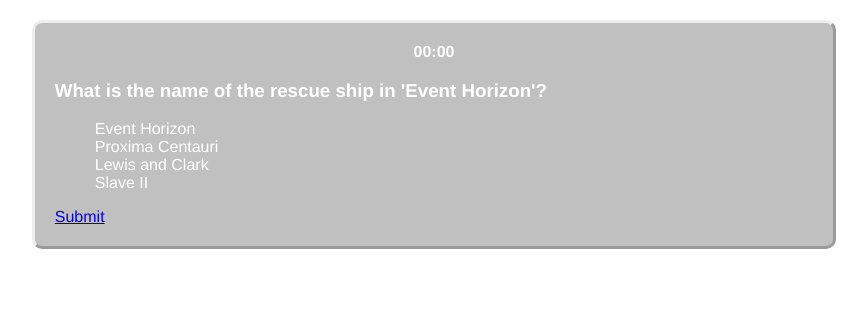
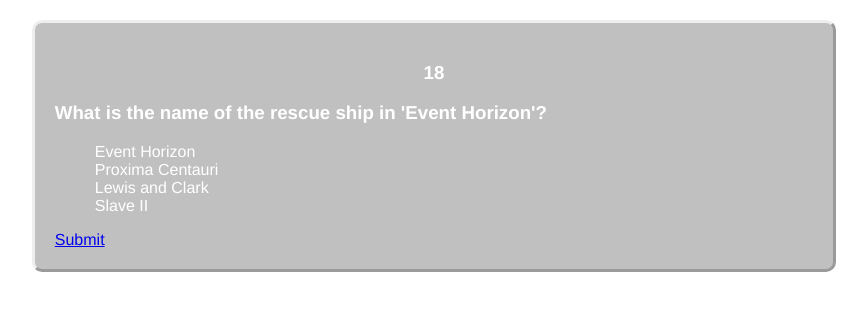
Before and after one commit to DustinG27/Trivia-Game, a plain HTML site: page index.html in a window 1280 px wide. Both pictures are taken after a click on the link "Start Quiz". Shown: the whole page, without its empty margins (206-1073 px from the left). Drawn offline with nearby package versions, Linux system fonts and the light colour scheme.

Commit message:
timer will count down as intended

```diff
--- a/assets/javascript/app.js
+++ b/assets/javascript/app.js
@@ -1,5 +1,6 @@
+$(document).ready(function() {
   var score = 0;
-
+  var timer = 20;
   var currentQuestion = 0;
   var questions = [
     {
@@ -20,8 +21,13 @@
     },
     {
       title:
-      "Thiswas the first documentary style film to be nominated for the Best Picture Oscar",
-    answers: ["Borat", "District 9", "Cloverfield", "The Blair Witch Project"],
+        "This was the first documentary style film to be nominated for the Best Picture Oscar",
+      answers: [
+        "Borat",
+        "District 9",
+        "Cloverfield",
+        "The Blair Witch Project"
+      ],
       correct: 2
     },
     {
@@ -32,18 +38,21 @@
     },
     {
       title:
-      "In the film 'Interstellar', on the water planet, the music in the background has a clear ticking noise. These ticks occur every _____ seconds. This length of time on the planet is one day on Earth.",
+        "In the film 'Interstellar', on the water planet, the music in the background has a clear ticking noise. These ticks occur every _____ seconds. Every click is one day on Earth.",
       answers: ["1.75", "1.00", "1.25", "1.30"],
       correct: 2
     }
   ];
 
-$(document).ready(function() {
+
+  // display the proper pages when clicked
+
   $(".start a").click(function(event) {
     event.preventDefault();
     $(".start").hide();
     $(".quiz").show();
     showQuestion();
+    countDownTimer();
   });
 
   $(".quiz ul").on("click", "li", function() {
@@ -60,15 +69,33 @@
     } else {
       alert("You didn't select an answer");
     }
+
   });
 
   $(".result a").click(function(e) {
     e.preventDefault();
     restartQuiz();
   });
-});
 
 
+  // timer functions live here
+
+  function countDownTimer() {
+    setInterval(decrement, 1000);
+  }
+
+
+  function decrement () {
+    timer--;
+    $("#timer").html("<h3>" + timer + "</h3>");
+    if (timer == 0 ) {
+      showResults();
+    }
+  }
+
+
+
+  //functions for question changes, results, checking user answer, and restart
 
   function showQuestion() {
     var question = questions[currentQuestion];
@@ -79,13 +106,17 @@
       $(".quiz ul").append(
         "<li id=' " + i + "' type='radio'>" + question.answers[i] + "</li>"
       );
+      // console.log($(`#${i}`).val());
     }
   }
 
   function checkAnswer(guess) {
-  var question = questions[currentQuestion];
-  if (question.correct === guess) {
+    // var question = questions[currentQuestion];
+    // console.log(questions[currentQuestion].correct);
+    // console.log(guess);
+    if (questions[currentQuestion].correct == guess) {
       score++;
+    //  console.log("correct");
     }
     currentQuestion++;
     if (currentQuestion >= questions.length) {
@@ -108,12 +139,7 @@
     currentQuestion = 0;
   }
 
-function countDownTimer() {
-  count = count - 1;
-  if (count <= 0) {
-    clearInterval(counter);
-    $(".result").show();
-    return;
-  }
-  document.getElementById("timer").innerHTML = count + " secs";
-}
+
+
+
+});
--- a/index.html
+++ b/index.html
@@ -13,7 +13,7 @@
         <header>
           <h1>Sci-Fi Movie Trivia</h1>
           <h3>
-            Test your space movie knowledge. You have x time to complete this
+            Test your space movie knowledge. You have 20 seconds per question to complete this
             quiz.
           </h3>
           <a href="#">Start Quiz</a>
@@ -22,7 +22,7 @@
 
       <div class="quiz">
         <div class="quiz-timer">
-          <span id="timer">00:00</span>
+          <p id="timer"></p>
         </div>
         <h3>Question</h3>
         <ul>
```
Lines whose indentation alone changed are shown as unchanged.
